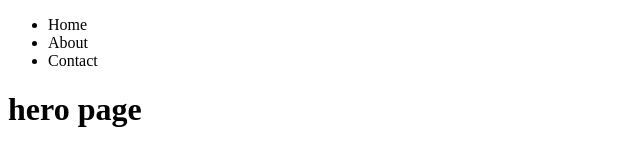
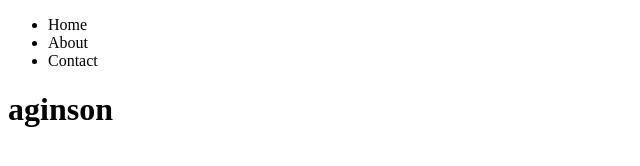
Before and after one commit to akinson2004/Github_learn_new1, a plain HTML site: page index.html in a window 1280 px wide. Shown: the whole page, without its empty margins (0-640 px from the left). Drawn offline with Linux system fonts and the light colour scheme.

Commit message:
add aginson

```diff
--- a/index.html
+++ b/index.html
@@ -13,6 +13,8 @@
             <li>Contact</li>
         </ul>
     </nav>
-    <h1>hero page</h1>
+    <div>
+        <h1>aginson</h1>
+    </div>
 </body>
 </html>
```
